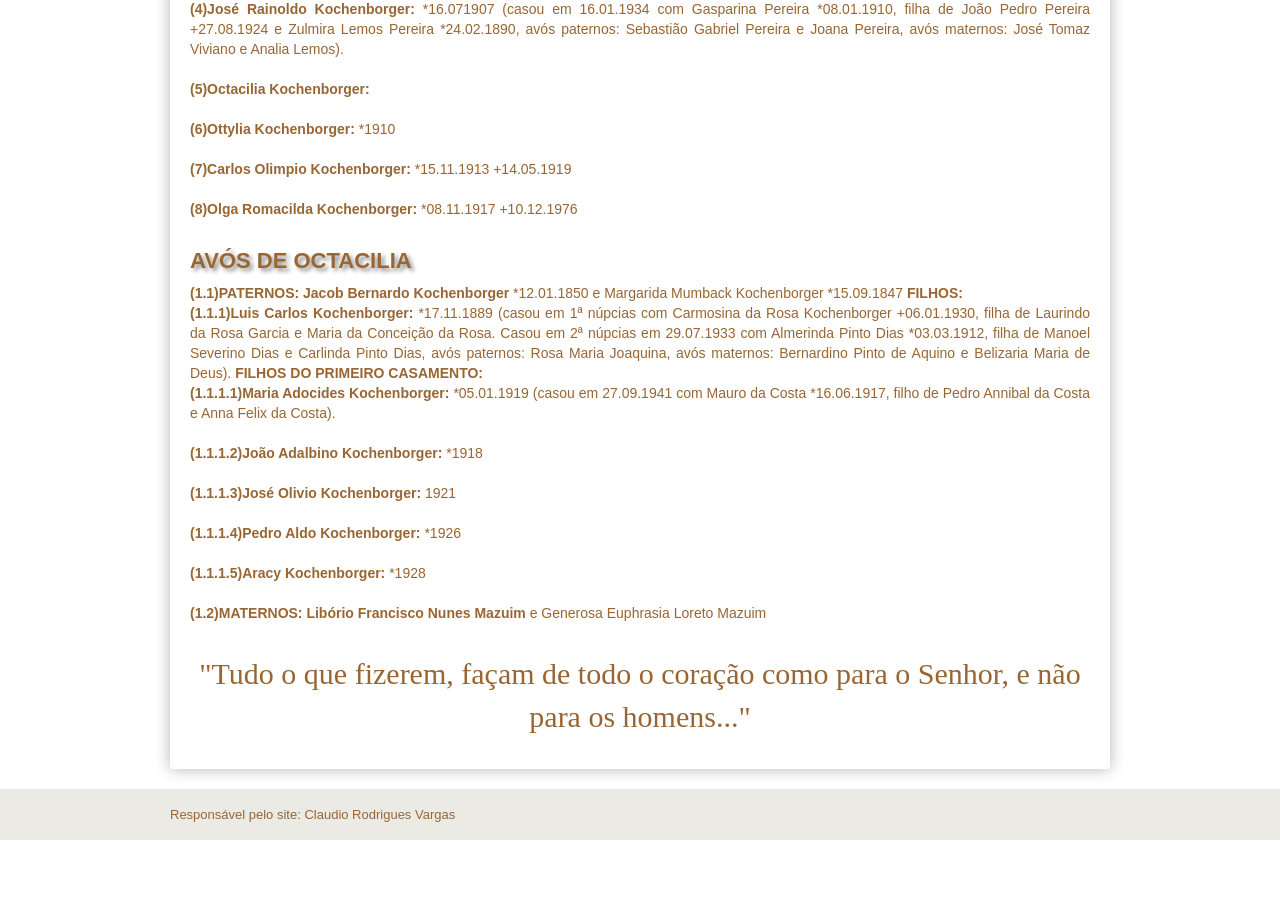
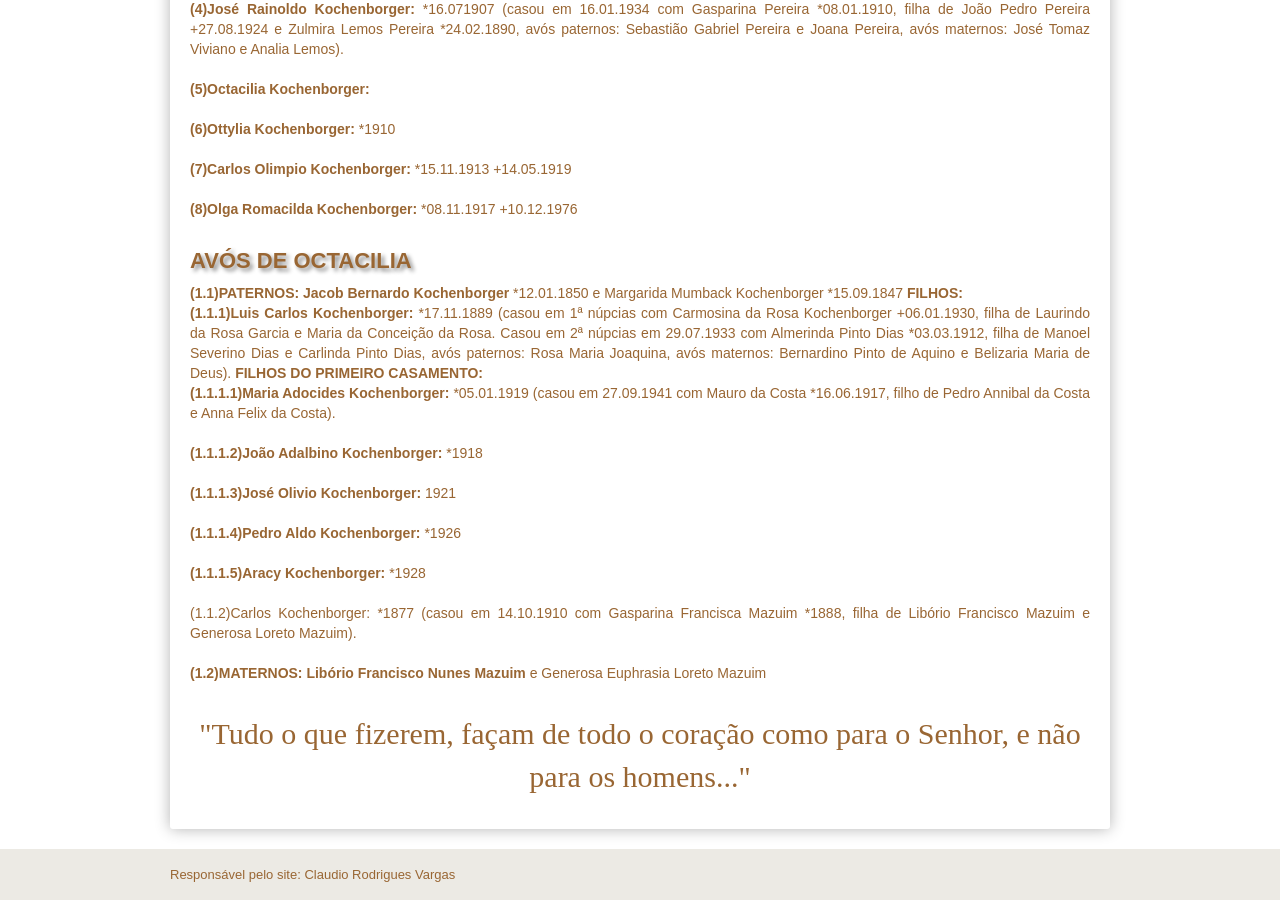
Before and after one commit to claudiovargas1955/claudiovargas1955.github.io, a Jekyll site: the page built from _pages/familia-kochenborger.html, in a window 1280 px wide and 900 px high, scrolled down 765 px. Built offline with Jekyll 4.4.1, drawn with Linux system fonts in a browser that asks for light colours; some web fonts are replaced; before the commit the page ends 1605 px from its top, so only the background shows below that.

Commit message:
Update familia-kochenborger.html

```diff
--- a/_pages/familia-kochenborger.html
+++ b/_pages/familia-kochenborger.html
@@ -143,6 +143,11 @@ Oliveira e Idalina Soares Leal *1850 +03.09.1934). <b>FILHOS: </b><br>
 
     <b>(1.1.1.5)Aracy Kochenborger: </b>*1928 <br><br>
 
+
+(1.1.2)Carlos Kochenborger: *1877 (casou em 14.10.1910 com Gasparina Francisca Mazuim *1888, filha de Libório Francisco Mazuim e Generosa
+Loreto Mazuim).<br><br>
+
+
 <b>(1.2)MATERNOS: Libório Francisco Nunes Mazuim </b>e Generosa Euphrasia Loreto Mazuim <br><br>
 
 <p style="text-align:center; color:#996633; font-size:30px; font-family: 'Rancho', cursive ">"Tudo o que fizerem, façam de todo o
```
